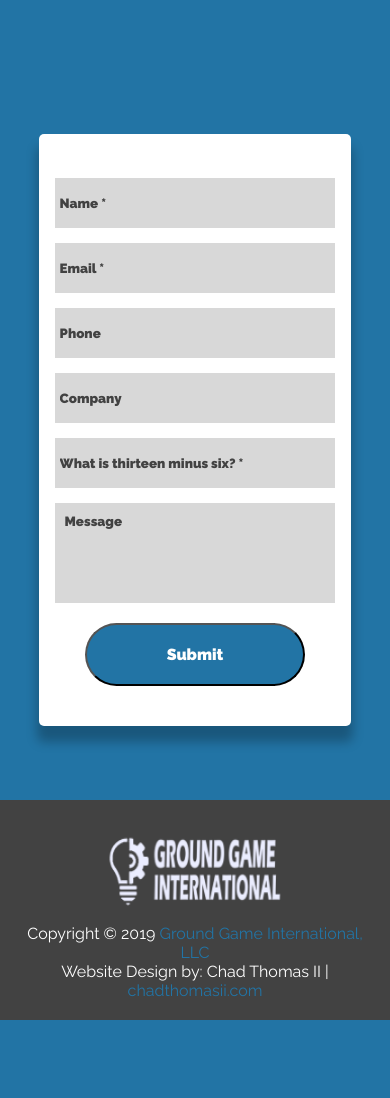
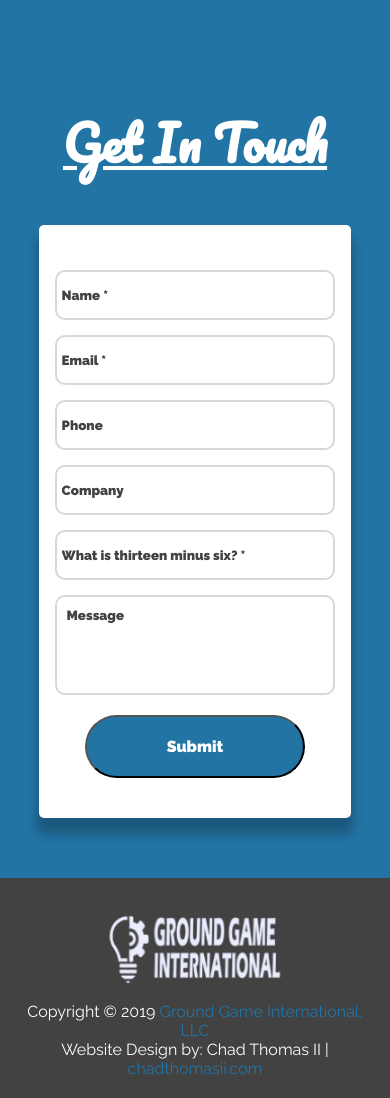
Before and after one commit to chadthomasii/Swati-Mandela-Website-2, a PHP site: page /contact?message=1 in a window 390 px wide. Shown: the part 70-1168 px from the top of the page. Before the commit the page ends 1090 px from the top, so only its background shows below. Run offline with PHP 8.4, Linux system fonts and the light colour scheme; some libraries are stand-ins or nearby versions.

Commit message:
Added a heading style to all pages, and it's also mobile responsive. Changed the style of the fields on the contact form.

```diff
--- a/contact.php
+++ b/contact.php
@@ -5,6 +5,11 @@
 
 
     <div class="form-container">
+
+        <div class="header-text-container header-text-container-white">
+            <h1>Get In Touch</h1>
+        </div>
+
         <div class="form animated fadeInDown">
             <form action="contact.php" method="post">
 
--- a/css/style.css
+++ b/css/style.css
@@ -21,26 +21,42 @@
                     General Styles
 ==================================================*/
 
-.header-shape-container
+
+.header-text-container
 {
     width: 100%;
-    padding: 10px 0px;
-    margin-top: 120px;
+    padding: 40px 0px;
     animation-delay: 0.3s;
+    text-align: center;
+
 }
-.header-shape
+
+.header-text-container h1
 {
-    margin: 0 auto;
+    font-size: 6em;
+    font-family: 'Pacifico' , cursive;
+    text-decoration: underline;
+}
 
-    height: 80px;
-    width: 300px;
+.header-text-container-main
+{
+    background-color: #fff;
+}
+
+.header-text-container-main h1
+{
+    color: var(--main-color);
+}
+
+.header-text-container-white
+{
+
     background-color: var(--main-color);
-    color: #fff;
-    -webkit-clip-path: polygon(15% 0%, 100% 0%, 85% 100%, 0% 100%);
-    clip-path: polygon(15% 0%, 100% 0%, 85% 100%, 0% 100%);
-    display: flex;
-    justify-content: center;
-    align-items: center;
+}
+
+.header-text-container-white h1
+{
+    color:#fff;
 }
 
 /*=================================================
@@ -113,7 +129,7 @@
     border-color: var(--dark-text);
 }
 
-.landing-bio-container iframe
+.landing-bio-container video
 {
     width: 80%;
     display: block;
@@ -260,7 +276,8 @@
 .form-container
 {
     width: 100%;
-    height: 800px;
+    height: 100%;
+    padding-bottom: 60px;
     background-color: var(--main-color);
     display: flex;
     justify-content: center;
@@ -270,6 +287,7 @@
 }
 form
 {
+    height: 100%;
     width: 90%;
 }
 .form
@@ -282,6 +300,7 @@ form
     display: flex;
     justify-content: center;
     align-items: center;
+    padding: 30px 0px;
 
 }
 
@@ -296,12 +315,12 @@ input[type=text], input[type=email]
     width: 100%;
     margin: 15px 0px;
     box-shadow: none;
-    border:none;
     background-image:none;
-    background-color:#D8D8D8;
+    background-color:#fff;
     padding-left: 5px;
     font-weight: 900;
-
+    border: 2px solid #d8d8d8;
+    border-radius: 10px;
 }
 
 .message
@@ -309,7 +328,7 @@ input[type=text], input[type=email]
     height: 100px;
     width: 100%;
     color: #424242;
-    background-color:#D8D8D8;
+    background-color:#fff;
     box-shadow: none;
     border:none;
     background-image:none;
@@ -319,6 +338,10 @@ input[type=text], input[type=email]
     margin: 10px auto;
     padding-top: 10px;
     resize: none;
+    border: 2px solid #d8d8d8;
+    border-radius: 10px;
+
+
 
 
 }
@@ -491,7 +514,7 @@ footer a
         margin: 0px 5px;
     }
 
-    .landing-bio-container iframe
+    .landing-bio-container video
     {
         width: 100%;
     }
@@ -540,10 +563,14 @@ footer a
 
 @media only screen and (max-width: 700px)
 {
-    /* Navigation */
+    /* General */
+
+    .header-text-container h1
+    {
+        font-size: 4em;
+    }
 
     /* Landing */
-
 
 
     .header-subtext
@@ -635,7 +662,12 @@ footer a
 
 @media only screen and (max-width: 500px)
 {
-    /* Navigation */
+      /* General */
+
+      .header-text-container h1
+      {
+          font-size: 3em;
+      }
 
     /* Landing */
 
@@ -718,27 +750,3 @@ footer a
     }
 
 }
-
-@media only screen and (max-width: 360px)
-{
-    /* Navigation */
-
-    /* Landing */
-
-    .header-text
-    {
-        letter-spacing: 5px;
-        font-size: 55px;
-    }
-    .swati-header
-    {
-        position: absolute;
-        bottom: 0;
-        left: 0;
-        right: 0;
-        margin: auto;
-        width: 320px;
-        height: 610px;
-
-    }
-}
--- a/reviews.php
+++ b/reviews.php
@@ -2,6 +2,10 @@
 
 
         <div class="img-container" style="background: url(../img/swati-speaks.png); background-position: 78% 20%">
+        </div>
+
+        <div class="header-text-container header-text-container-white">
+            <h1>About Swati</h1>
         </div>
 
         <div class="testimonials">
```
Also changed, not shown: about.php (+8 -0 lines).
